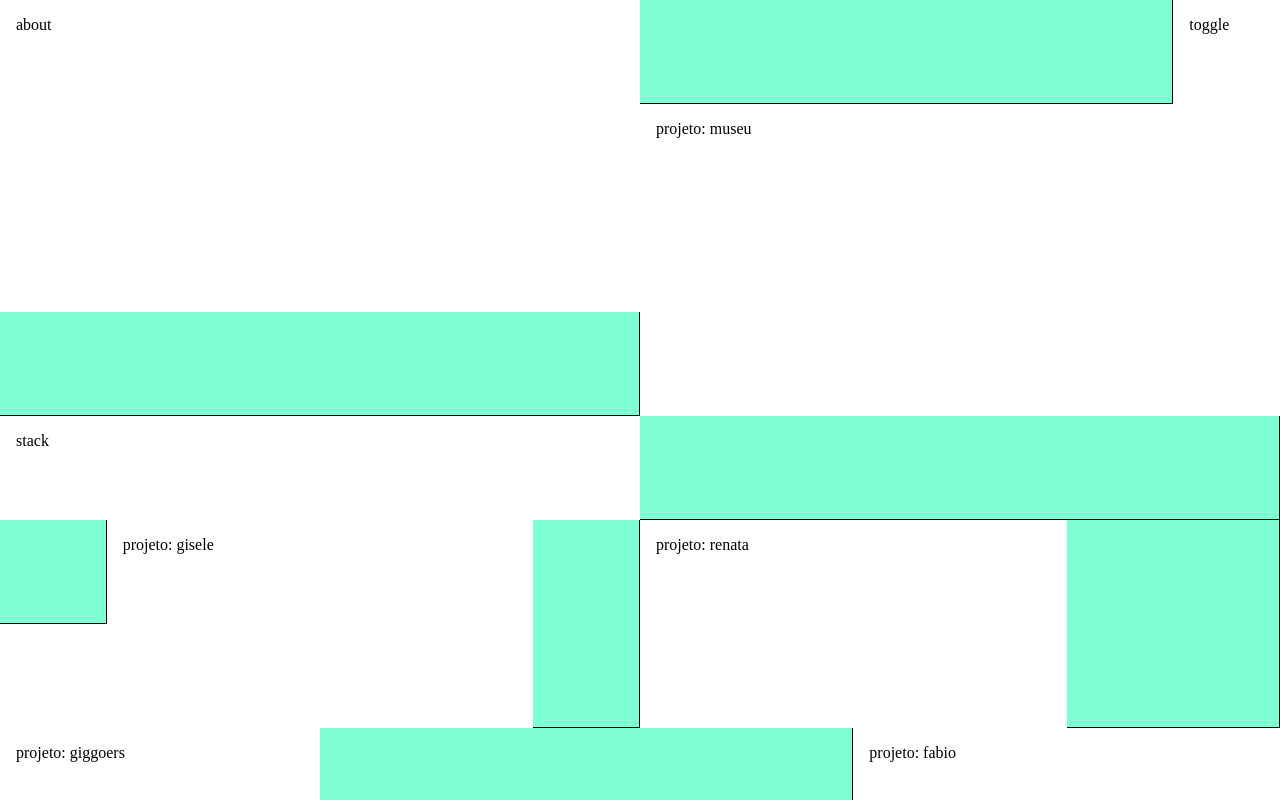
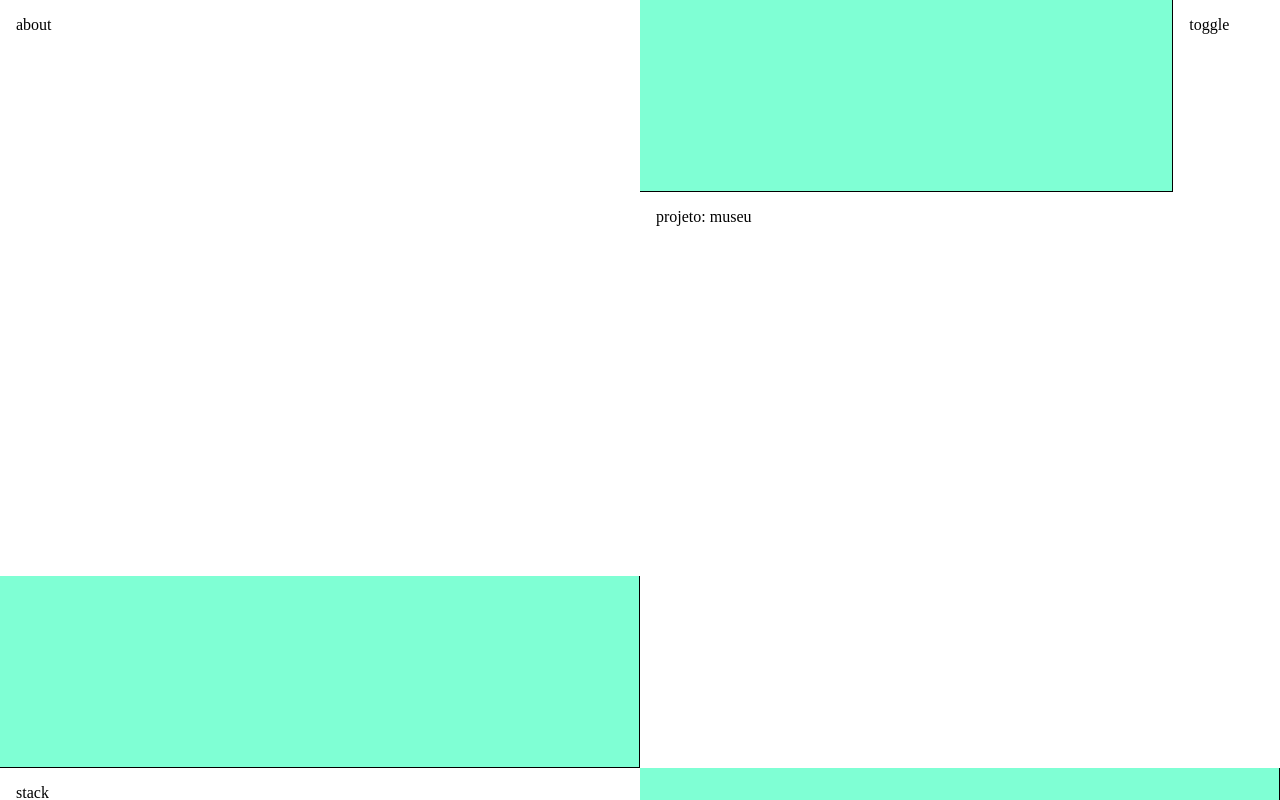
Before and after one commit to caiocastelhano/caiocastelhano-portfolio-v2, a Next.js app: page / in a window 1280 px wide. Built offline with nearby package versions, Linux system fonts and the light colour scheme; no server answers.

Commit message:
fix: blocks heights and columns/rows sizes

```diff
--- a/src/components/ui/Grid/Grid.module.css
+++ b/src/components/ui/Grid/Grid.module.css
@@ -21,7 +21,7 @@
   gap: 0;
 
   grid-auto-flow: row;
-  grid-auto-rows: 88px;
+  grid-auto-rows: 160px;
   grid-template-columns: repeat(4, minmax(0, 1fr));
 
   align-content: start;
@@ -33,13 +33,13 @@
 @media (min-width: 768px) {
   .grid {
     grid-template-columns: repeat(8, minmax(0, 1fr));
-    grid-auto-rows: 96px;
+    grid-auto-rows: 176px;
   }
 }
 
 @media (min-width: 1024px) {
   .grid {
     grid-template-columns: repeat(12, minmax(0, 1fr));
-    grid-auto-rows: 104px;
+    grid-auto-rows: 192px;
   }
 }
--- a/src/data/blocks/homeBlocks.ts
+++ b/src/data/blocks/homeBlocks.ts
@@ -16,7 +16,7 @@ export const homeBlocks: HomeBlock[] = [
 
   { id: "sp-stack-right", type: "spacer", colSpan: 6, rowSpan: 1 },
 
-  { id: "sp-gisele-left", type: "spacer", colSpan: 1, rowSpan: 1 },
+  { id: "sp-gisele-left", type: "spacer", colSpan: 1, rowSpan: 2 },
 
   { id: "gisele", type: "project", colSpan: 4, rowSpan: 2, label: "projeto: gisele", projectSlug: "gisele" },
 
@@ -28,19 +28,19 @@ export const homeBlocks: HomeBlock[] = [
 
   { id: "giggoers", type: "project", colSpan: 3, rowSpan: 1, label: "projeto: giggoers", projectSlug: "giggoers" },
 
-  { id: "sp-before-fabio", type: "spacer", colSpan: 5, rowSpan: 1 },
+  { id: "sp-before-fabio", type: "spacer", colSpan: 5, rowSpan: 2 },
 
-  { id: "fabio", type: "project", colSpan: 4, rowSpan: 2, label: "projeto: fabio", projectSlug: "fabio" },
+  { id: "fabio", type: "project", colSpan: 4, rowSpan: 3, label: "projeto: fabio", projectSlug: "fabio" },
 
   { id: "sp-under-fabio-left", type: "spacer", colSpan: 8, rowSpan: 1 },
 
   { id: "sp-before-portv1", type: "spacer", colSpan: 6, rowSpan: 1 },
 
-  { id: "portv1", type: "project", colSpan: 3, rowSpan: 1, label: "projeto: port v1", projectSlug: "portfolio-v1" },
+  { id: "portv1", type: "project", colSpan: 3, rowSpan: 2, label: "projeto: port v1", projectSlug: "portfolio-v1" },
 
-  { id: "sp-after-portv1", type: "spacer", colSpan: 3, rowSpan: 1 },
+  { id: "sp-after-portv1", type: "spacer", colSpan: 3, rowSpan: 2 },
 
-  { id: "sp-before-contact", type: "spacer", colSpan: 1, rowSpan: 1 },
+  { id: "sp-before-contact", type: "spacer", colSpan: 1, rowSpan: 2 },
 
   { id: "contact", type: "contact", colSpan: 4, rowSpan: 2, label: "contact" },
 
```
